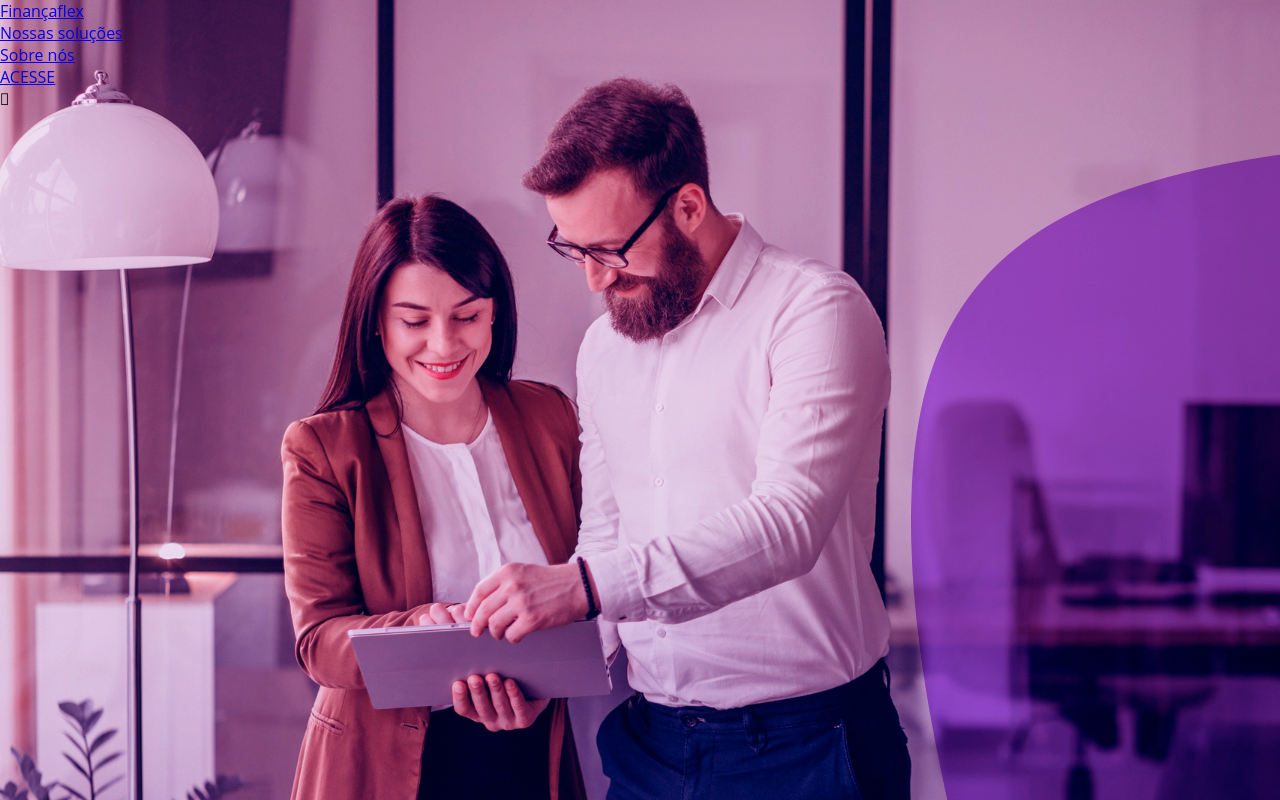
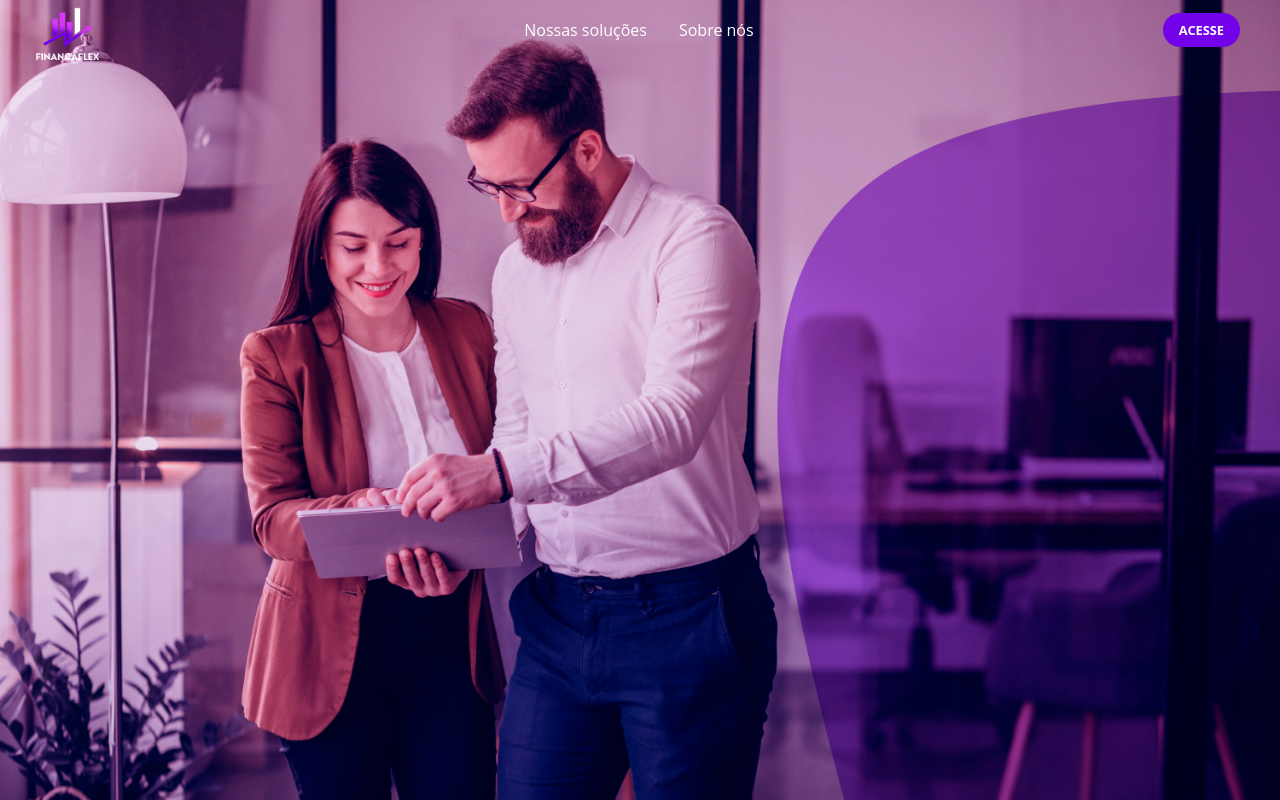
Before and after one commit to senacuser/Projeto-Integrador, a Flask app: template templates/Home.html in a window 1280 px wide. Run offline with Flask 3, Linux system fonts and the light colour scheme; the template is opened without the code that fills it, so the values that code supplies are empty; some libraries are stand-ins or nearby versions.

Commit message:
alteração na pagina inicial

```diff
--- a/static/stylehome.css
+++ b/static/stylehome.css
@@ -5,8 +5,12 @@
     font-family: 'Open Sans', sans-serif;
 }
 
-body{
+.background
+{
+    width: 100%;
     height: 100vh;
-    background-color: #000;
-    background-image: url("../static/fundohome.png");
+    background-image: url(fundohome.png);
+    background-repeat: no-repeat;
+    background-size: cover;
+    background-position: center;
 }
--- a/templates/Home.html
+++ b/templates/Home.html
@@ -1,25 +1,22 @@
 <!DOCTYPE html>
 <html lang="pt-br">
 <head>
-    <meta charset="UTF-8" />
-    <meta http-equiv="X-UA-Compatible" contente="IE=edge" />
-    <meta name="viewport" content="width=device-width, initial-scale=1.0" />
-    <link rel="stylesheet" href="https://use.fontawesome.com/releases/v5.8.2/css/all.css" integrity="sha384-oS3vJWv+0UjzBfQzYUhtDYW+Pj2yciDJxpsK1OYPAYjqT085Qq/1cq5FLXAZQ7Ay" crossorigin="anonymous" />
-    <link rel="stylesheet" href="stylehome.css" />
+    <meta charset="UTF-8">
+    <meta http-equiv="X-UA-Compatible" contente="IE=edge">
+    <meta name="viewport" content="width=device-width, initial-scale=1.0">
+    <link rel="stylesheet" href="https://use.fontawesome.com/releases/v5.8.2/css/all.css" integrity="sha384-oS3vJWv+0UjzBfQzYUhtDYW+Pj2yciDJxpsK1OYPAYjqT085Qq/1cq5FLXAZQ7Ay" crossorigin="anonymous">
+    <link rel="stylesheet" href="stylehome.css">
     <title>Finançaflex</title>
 </head>
 <body>
     <header>
         <div class="navbar">
-            <div class="logo"><a href="#">Finançaflex</a></div>
+                <img  class="logo" src="LOGO_PRINCIPAL.png">
             <ul class="links">
                 <li><a href="Nossas soluções">Nossas soluções</a></li>
                 <li><a href="Sobre nós">Sobre nós</a></li>
             </ul>
             <a href="#" class="action_btn">ACESSE</a>
-            <div class="toggle_btn">
-                <i class="fa-solid fa-bars"></i>
-            </div>
         </div>
     </header>
 </body>
--- /dev/null
+++ b/templates/stylehome.css
@@ -0,0 +1,69 @@
+* {
+    margin: 0;
+    padding: 0;
+    box-sizing: border-box;
+    font-family: 'Open Sans', sans-serif;
+}
+
+body {
+    height: 100vh;
+    background-color: #000;
+    background-image: url('fundohome.png');
+    background-size: cover;
+    background-position: center;
+}
+
+li {
+    list-style: none;
+}
+
+a {
+    text-decoration: none;
+    color: #fff;
+    font-size: 1rem;
+}
+
+a:hover{
+    color: #7302eb;
+
+}
+
+/* Header */
+
+header {
+    position: relative;
+    padding: 0 2rem;
+}
+.navbar{
+    width: 100%;
+    height: 60px;
+    max-width: 1200px;
+    margin: 0 auto;
+    display: flex;
+    align-items: center;
+    justify-content: space-between;
+}
+
+.navbar .logo {
+    width: 95px;
+    margin-top: 15px;
+    margin-left: -20px;
+    cursor: pointer;
+}
+
+.navbar .links {
+    display: flex;
+    gap: 2rem;
+}
+
+.action_btn {
+    background-color: #7302eb;
+    color: #fff;
+    padding: 0.5rem 1rem;
+    border: none;
+    outline: none;
+    border-radius: 20px;
+    font-size: 0.8rem;
+    font-weight: bold;
+    cursor: pointer;
+}
```
Also changed, not shown: templates/LOGO_PRINCIPAL.png (added), templates/fundohome.png (added).
